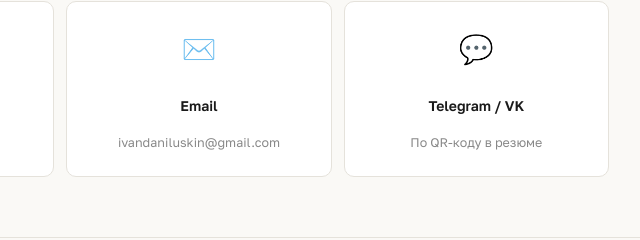
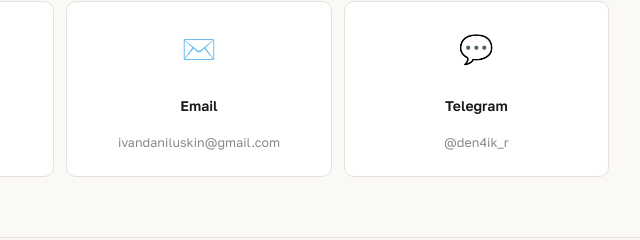
Before and after one commit to ivandaniluskin-maker/Portfolio, a plain HTML site: page index.html in a window 1280 px wide. Shown: the part 4092-4332 px from the top of the page, 441-1081 px from the left. Drawn offline with nearby package versions, Linux system fonts and the light colour scheme.

Commit message:
Update index.html

```diff
--- a/index.html
+++ b/index.html
@@ -594,8 +594,8 @@
     </div>
     <div class="award-card" style="flex-direction:column; align-items:center; text-align:center; padding:24px 16px;">
       <div style="font-size:28px; margin-bottom:8px;">💬</div>
-      <div class="award-title">Telegram / VK</div>
-      <div class="award-desc">По QR-коду в резюме</div>
+      <div class="award-title">Telegram </div>
+      <div class="award-desc">@den4ik_r</div>
     </div>
   </div>
 </section>
```
